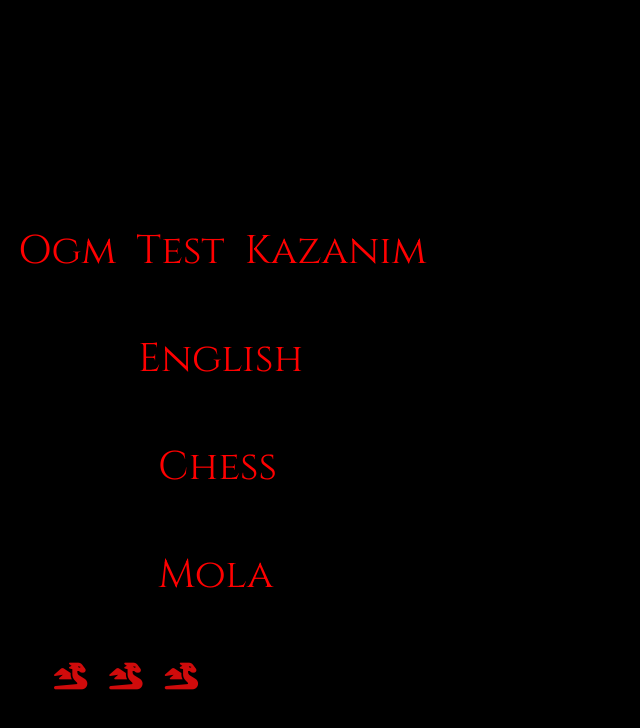
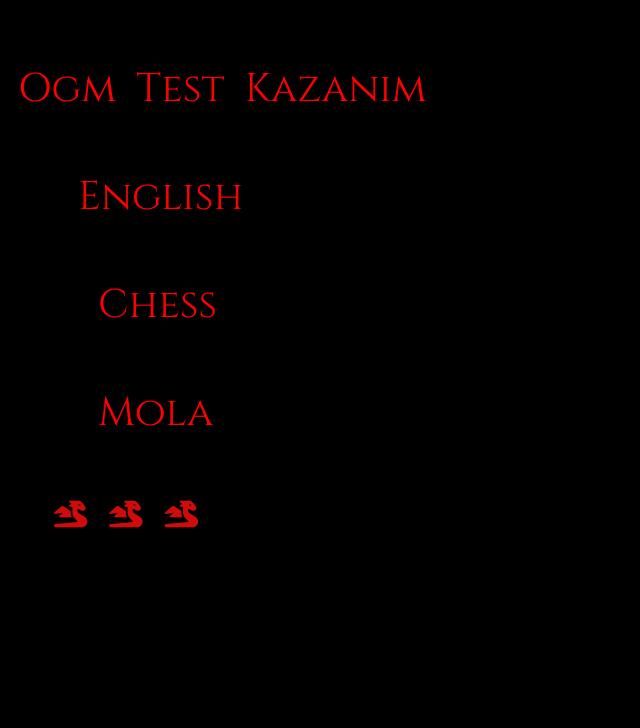
Before and after one commit to sweapfelix/inside, a plain HTML site: page index.html in a window 1280 px wide. Shown: the whole page, without its empty margins (0-640 px from the left). Drawn offline with Linux system fonts and the light colour scheme.

Commit message:
index.html

```diff
--- a/index.html
+++ b/index.html
@@ -15,21 +15,18 @@
 
         <nav style="color: maroon;">
             <br>
-            <br>
-            <br>
-            <br>
             <a href="https://ogmmateryal.eba.gov.tr/" target="_blank" style="color: red">&nbsp;Ogm</a>
             <a href="https://odsgm.meb.gov.tr/www/11-sinif-tekrar-testleri/icerik/537" target="_blank" style="color: red">&nbsp;Test</a>
             <a href="https://odsgm.meb.gov.tr/www/ortaogretim-kazanim-testleri-2022-2023/icerik/902" target="_blank" style="color: red">&nbsp;Kazanım</a>
             <br>
             <br>
-            <a href="https://www.zaferhoca.com.tr/img/indir/kelimeliste/dosya/encokkullanilan1500.pdf" target="_blank" class="english" style="color: red"> &nbsp; &nbsp; &nbsp; &nbsp; &nbsp; &nbsp; &nbsp;English</a>
+            <a href="https://www.zaferhoca.com.tr/img/indir/kelimeliste/dosya/encokkullanilan1500.pdf" target="_blank" class="english" style="color: red"> &nbsp; &nbsp; &nbsp; &nbsp;English</a>
             <br>
             <br>
-            <a href="https://lichess.org/" target="_blank" class="chess" style="color: red" > &nbsp; &nbsp; &nbsp; &nbsp; &nbsp; &nbsp; &nbsp; &nbsp;Chess</a>
+            <a href="https://lichess.org/" target="_blank" class="chess" style="color: red" > &nbsp; &nbsp; &nbsp; &nbsp; &nbsp;Chess</a>
             <br>
             <br>
-            <a href="https://sweapfelix.github.io/solarflared/" target="_blank" class="mola" style="color: red"> &nbsp; &nbsp; &nbsp; &nbsp; &nbsp; &nbsp; &nbsp; &nbsp;Mola</a>
+            <a href="https://sweapfelix.github.io/solarflared/" target="_blank" class="mola" style="color: red"> &nbsp; &nbsp; &nbsp; &nbsp; &nbsp;Mola</a>
         </nav>
     </header>
 
```
